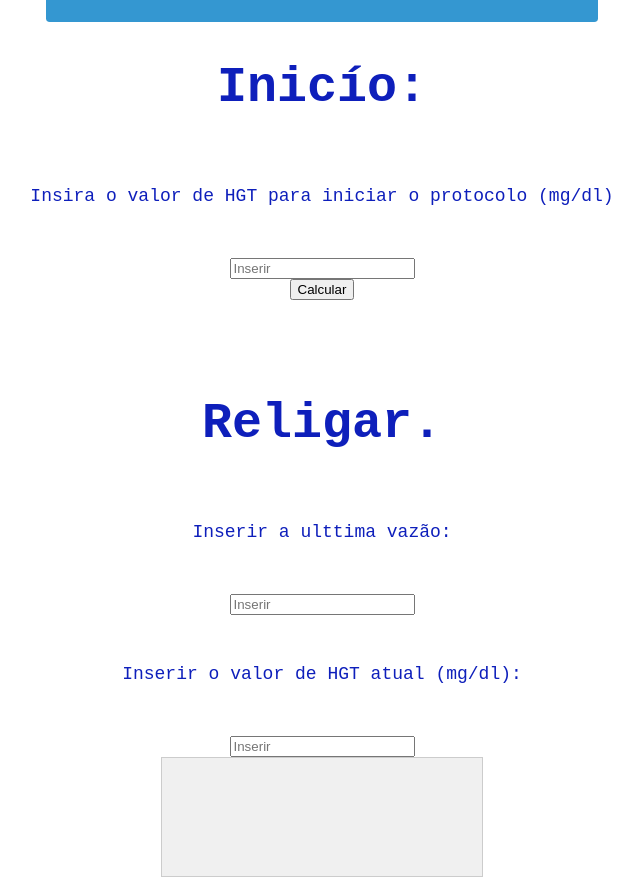
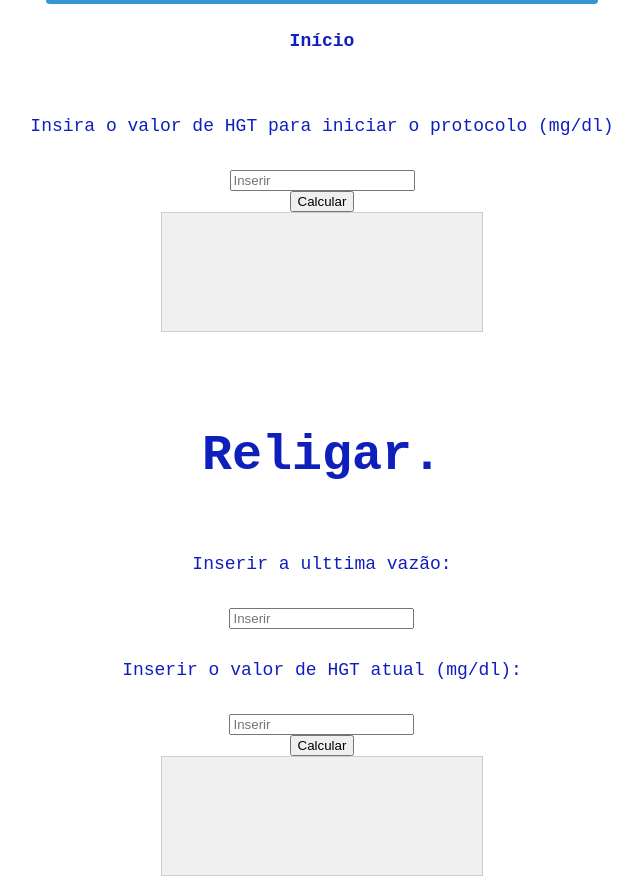
Before and after one commit to willians-peter/GLICEMIA_CONTROL, a plain HTML site: page Inicio e religar.html in a window 1280 px wide. Shown: the whole page, without its empty margins (318-960 px from the left). Drawn offline with Linux system fonts and the light colour scheme.

Commit message:
Inicio e religar.html
atualizado java funcionando

```diff
--- a/Inicio e religar.html
+++ b/Inicio e religar.html
@@ -19,7 +19,7 @@
       <li><a href="#Calculadora">Calculadora</a>
       <ul class="submenu">
           <li><a href="Inicio e religar.html">Inicío</a></li>
-          <li><a href="#Manutencao">Manutenção</a></li>
+          <li><a href="Index.html">Manutenção</a></li>
           <li><a href="Inicio e religar.html">Religar</a></li>
         </ul>
       </li>
@@ -32,26 +32,36 @@
     </ul>
   </nav>
 
-<p id="Inicio">
-    <b>Inicío: </b>
-      <p>Insira o valor de HGT para iniciar o protocolo (mg/dl)</p>
-    <br>
-  <input type="text" id="valorHGTinicio" name="valorHGTinicio" placeholder="Inserir">
-  <button id="calcular">Calcular</button>
+<!-- INICIO -->
 
-    </p>
-    <p id="Religar">
+  <div class="container-formulario"></div>
+  <h2>Início</h2>
+  <p>Insira o valor de HGT para iniciar o protocolo (mg/dl)</p>
+  <input type="number" id="valorHGTinicio" name="valorHGTinicio" placeholder="Inserir">
+  <button id="calcular-inicio">Calcular</button>
+
+  <div class="container">
+  <div class="caixa-mensagem">
+    <p><div id="mensagem"></div></p>
+  </div>
+
+  <!-- RELIGAR-->
+
+</p>
+    <p id="titulo-religar">
     <B>Religar.</b>
     <p>Inserir a ulttima vazão:</p>
-    <br>
-      <input type="text" id="ultimaVazao" name="ultimaVazao" placeholder="Inserir">
-    <br>
+
+      <input type="number" id="ultimaVazao" name="ultimaVazao" placeholder="Inserir">
+
     <p>Inserir o valor de HGT atual (mg/dl):</p>
-    <br>
-    <input type="text" id="HGTReligar" name="HGTReligar" placeholder="Inserir">
+     <input type="number" id="HGTReligar" name="HGTReligar" placeholder="Inserir">
+
+      <button id="calcular-religar">Calcular</button>
 
     <div class="container">
   <div class="caixa-mensagem">
-    <p><div id="mensagem"></div></p>
+    <p><div id="mensagem-religar"></div></p>
   </div>
+  <br>
   <script src="JavaScript.js"></script>
```
